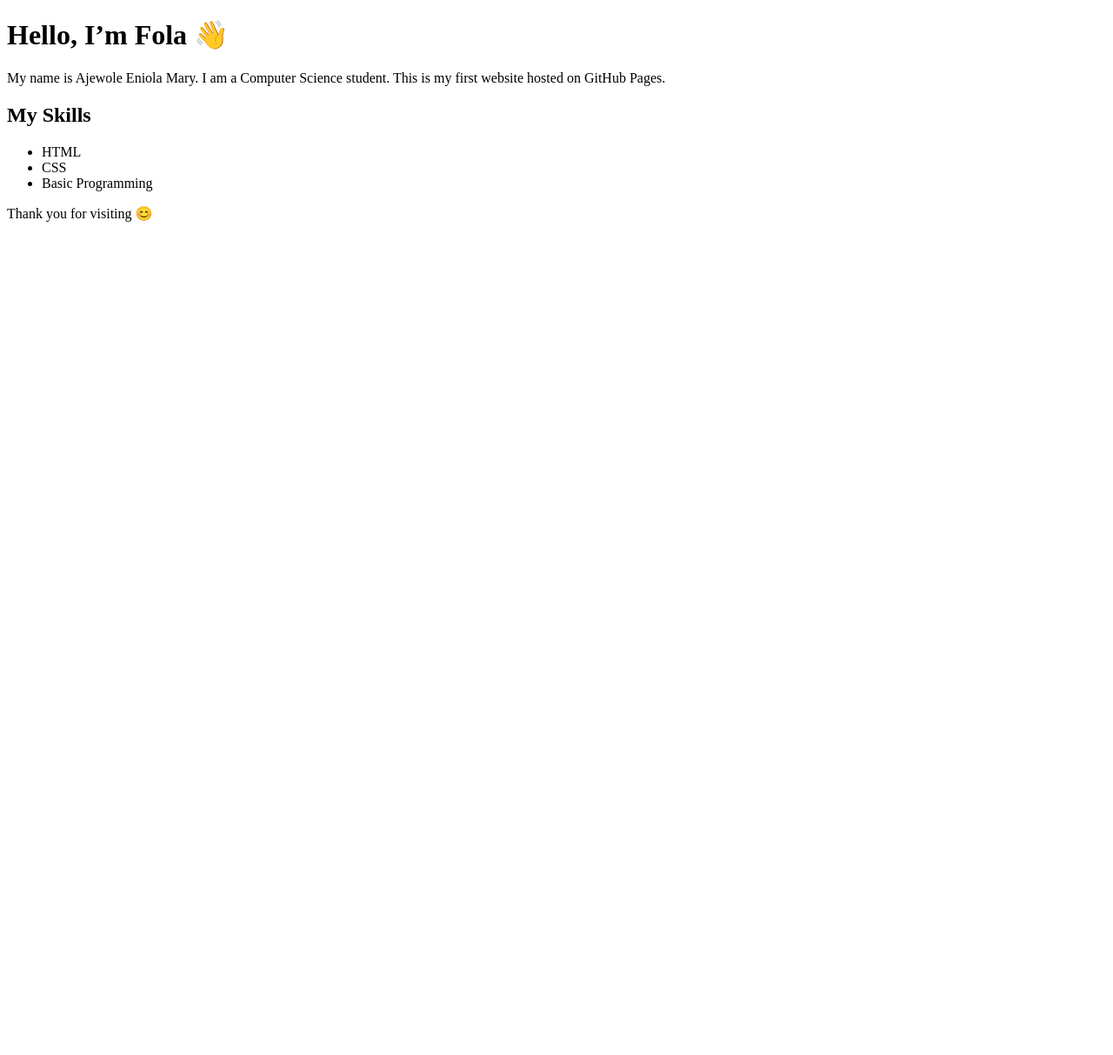
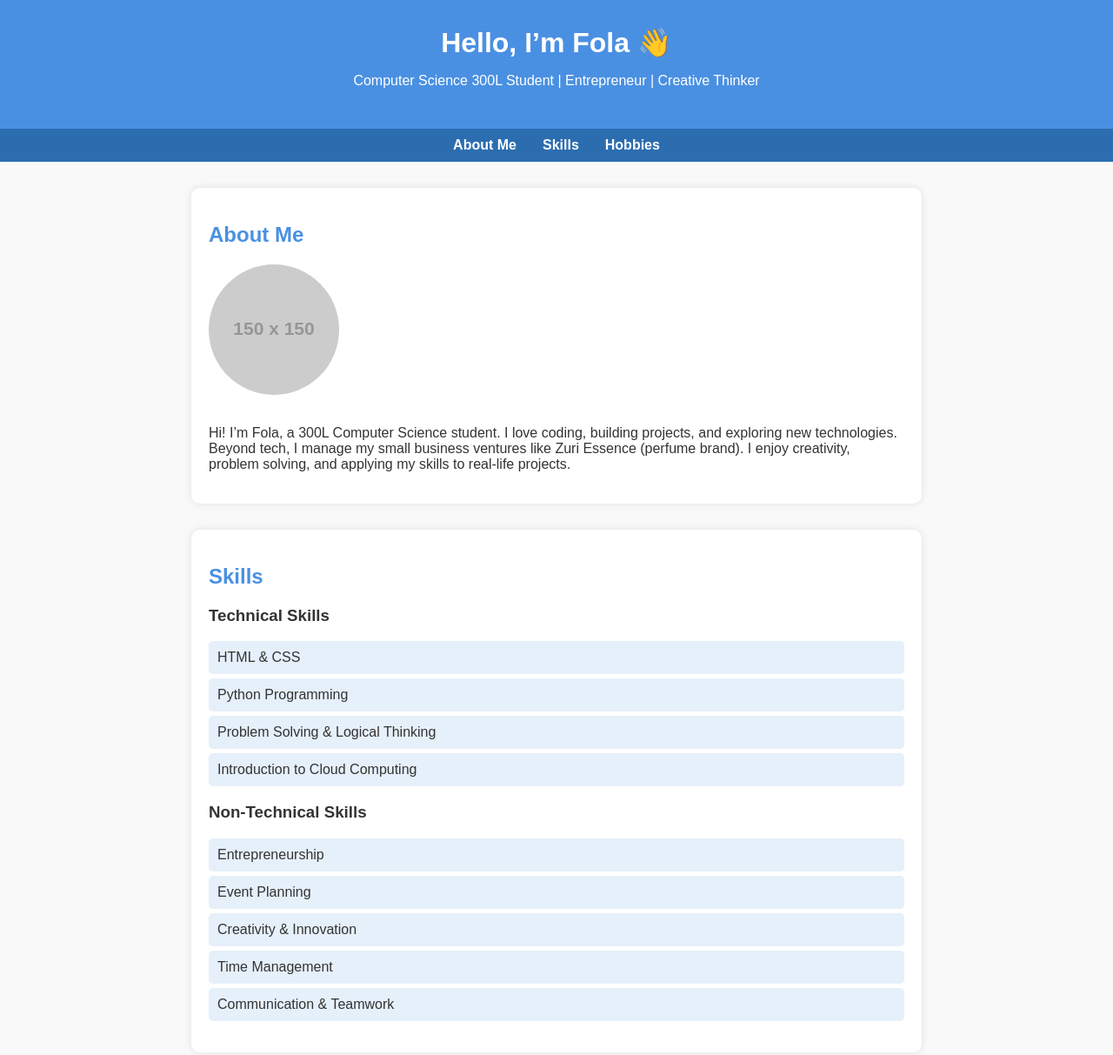
Before and after one commit to Folaexploringtech08/Folaexploringtech08.github.io, a plain HTML site: page index.html in a window 1280 px wide. Shown: the top 1213 px of the page at 87% size. Before the commit the page ends 800 px from the top, so only its background shows below. Drawn offline with Linux system fonts and the light colour scheme; placeholder pictures from the web are drawn by us.

Commit message:
Upgraded index.html with information about me

```diff
--- a/index.html
+++ b/index.html
@@ -1,25 +1,137 @@
 <!DOCTYPE html>
 <html>
 <head>
-    <title>About Me</title>
+    <title> Ajewole Eniola Personal Website</title>
+    <style>
+        body {
+            font-family: Arial, sans-serif;
+            background-color: #f9f9f9;
+            color: #333;
+            margin: 0;
+            padding: 0;
+        }
+        header {
+            background-color: #4a90e2;
+            color: white;
+            padding: 30px 0;
+            text-align: center;
+        }
+        header h1 {
+            margin: 0;
+        }
+        nav {
+            background-color: #2c6db0;
+            display: flex;
+            justify-content: center;
+            padding: 10px 0;
+        }
+        nav a {
+            color: white;
+            text-decoration: none;
+            margin: 0 15px;
+            font-weight: bold;
+        }
+        nav a:hover {
+            text-decoration: underline;
+        }
+        section {
+            max-width: 800px;
+            margin: 30px auto;
+            padding: 20px;
+            background-color: white;
+            border-radius: 10px;
+            box-shadow: 0 0 10px rgba(0,0,0,0.1);
+        }
+        h2 {
+            color: #4a90e2;
+        }
+        ul {
+            list-style: none;
+            padding: 0;
+        }
+        li {
+            background-color: #e6f0fa;
+            margin: 5px 0;
+            padding: 10px;
+            border-radius: 5px;
+        }
+        button {
+            background-color: #4a90e2;
+            color: white;
+            border: none;
+            padding: 10px 20px;
+            border-radius: 5px;
+            cursor: pointer;
+            margin-top: 15px;
+        }
+        button:hover {
+            background-color: #2c6db0;
+        }
+        img {
+            max-width: 150px;
+            border-radius: 50%;
+            margin-bottom: 15px;
+        }
+    </style>
 </head>
 <body>
 
-<h1>Hello, I’m Fola 👋</h1>
+<header>
+    <h1>Hello, I’m Fola 👋</h1>
+    <p>Computer Science 300L Student | Entrepreneur | Creative Thinker</p>
+</header>
 
-<p>
-My name is Ajewole Eniola Mary. I am a Computer Science student.
-This is my first website hosted on GitHub Pages.
-</p>
+<nav>
+    <a href="#about">About Me</a>
+    <a href="#skills">Skills</a>
+    <a href="#hobbies">Hobbies</a>
+</nav>
 
-<h2>My Skills</h2>
-<ul>
-    <li>HTML</li>
-    <li>CSS</li>
-    <li>Basic Programming</li>
-</ul>
+<section id="about">
+    <h2>About Me</h2>
+    <img src="https://via.placeholder.com/150" alt="Profile Picture">
+    <p>
+        Hi! I’m Fola, a 300L Computer Science student. I love coding, building projects, and exploring new technologies.
+        Beyond tech, I manage my small business ventures like Zuri Essence (perfume brand).
+        I enjoy creativity, problem solving, and applying my skills to real-life projects.
+    </p>
+</section>
 
-<p>Thank you for visiting 😊</p>
+<section id="skills">
+    <h2>Skills</h2>
+    <h3>Technical Skills</h3>
+    <ul>
+        <li>HTML & CSS</li>
+        <li>Python Programming</li>
+        <li>Problem Solving & Logical Thinking</li>
+        <li>Introduction to Cloud Computing </li>
+    </ul>
+    <h3>Non-Technical Skills</h3>
+    <ul>
+        <li>Entrepreneurship</li>
+        <li>Event Planning</li>
+        <li>Creativity & Innovation</li>
+        <li>Time Management</li>
+        <li>Communication & Teamwork</li>
+    </ul>
+</section>
+
+<section id="hobbies">
+    <h2>Hobbies & Interests</h2>
+    <ul>
+        <li>Working on coding projects</li>
+        <li>Learning new skills</li>
+        <li>Creative business ideas</li>
+        <li>Reading and exploring new technologies</li>
+    </ul>
+    <button onclick="greet()">Click me for a greeting!</button>
+</section>
+
+<script>
+function greet() {
+    alert("Hi there! Thanks for visiting my personal website 😊");
+}
+</script>
 
 </body>
 </html>
```
